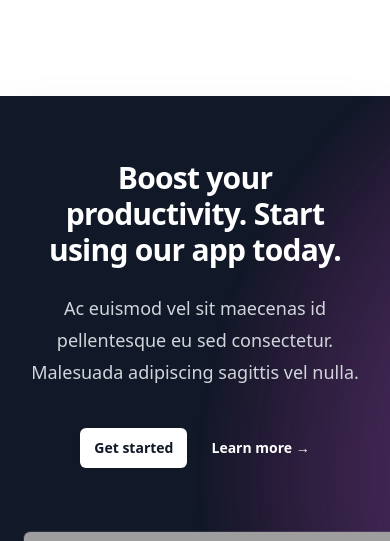
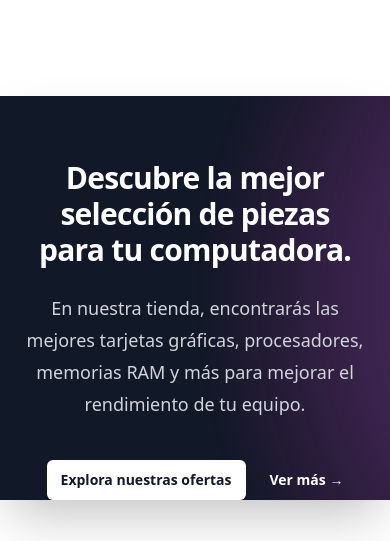
Before and after one commit to dsanchezchu/shop-django-api-restfull, a Django app: page / in a window 390 px wide. Shown: the part 64-605 px from the top of the page. Run offline with Django 5.2, Linux system fonts and the light colour scheme; some libraries are stand-ins or nearby versions; grey boxes are pictures that could not be loaded.

```diff
--- a/mydiego/settings.py
+++ b/mydiego/settings.py
@@ -123,6 +123,10 @@ STATICFILES_DIRS = [
 ]
 
 STATIC_ROOT = os.path.join(BASE_DIR,'static')
+
+MEDIA_URL='media/'
+
+MEDIA_ROOT = os.path.join(BASE_DIR,'media')
 # Default primary key field type
 # https://docs.djangoproject.com/en/5.1/ref/settings/#default-auto-field
 
--- a/mydiego/urls.py
+++ b/mydiego/urls.py
@@ -16,8 +16,10 @@ Including another URLconf
 """
 from django.contrib import admin
 from django.urls import path, include
+from django.conf import settings
+from django.conf.urls.static import static
 
 urlpatterns = [
     path('admin/', admin.site.urls),
     path('',include('shop.urls')),
-]
+] + static(settings.MEDIA_URL, document_root=settings.MEDIA_ROOT)
--- /dev/null
+++ b/requirements.txt
@@ -0,0 +1,5 @@
+asgiref==3.8.1
+Django==5.1.4
+pillow==11.0.0
+sqlparse==0.5.3
+tzdata==2024.2
--- a/shop/models.py
+++ b/shop/models.py
@@ -18,6 +18,7 @@ class Products(models.Model):
     category = models.ForeignKey(Category, on_delete=models.CASCADE, related_name='productsAll')
     is_active = models.BooleanField(default=True)
     created_at = models.DateTimeField(auto_now_add=True)
+    image = models.ImageField(upload_to='products',blank=True, null=True)
 
     class Meta:
         verbose_name_plural = 'Product'
--- a/shop/templates/shop/index.html
+++ b/shop/templates/shop/index.html
@@ -76,7 +76,7 @@
     <main class="bg-zinc-200">
         <div class="bg-white">
             <div class="mx-auto max-w-7xl py-24 sm:px-6 sm:py-32 lg:px-8">
-              <div class="relative isolate overflow-hidden bg-gray-900 px-6 pt-16 shadow-2xl sm:rounded-3xl sm:px-16 md:pt-24 lg:flex lg:gap-x-20 lg:px-24 lg:pt-0">
+              <div class="relative isolate overflow-hidden bg-gray-900 px-6 pt-16 shadow-2xl sm:rounded-3xl sm:px-16 md:pt-24 lg:px-24 lg:pt-0">
                 <svg viewBox="0 0 1024 1024" class="absolute left-1/2 top-1/2 -z-10 size-[64rem] -translate-y-1/2 [mask-image:radial-gradient(closest-side,white,transparent)] sm:left-full sm:-ml-80 lg:left-1/2 lg:ml-0 lg:-translate-x-1/2 lg:translate-y-0" aria-hidden="true">
                   <circle cx="512" cy="512" r="512" fill="url(#759c1415-0410-454c-8f7c-9a820de03641)" fill-opacity="0.7" />
                   <defs>
@@ -87,15 +87,12 @@
                   </defs>
                 </svg>
                 <div class="mx-auto max-w-md text-center lg:mx-0 lg:flex-auto lg:py-32 lg:text-left">
-                  <h2 class="text-balance text-3xl font-semibold tracking-tight text-white sm:text-4xl">Boost your productivity. Start using our app today.</h2>
-                  <p class="mt-6 text-pretty text-lg/8 text-gray-300">Ac euismod vel sit maecenas id pellentesque eu sed consectetur. Malesuada adipiscing sagittis vel nulla.</p>
+                  <h2 class="text-balance text-3xl font-semibold tracking-tight text-white sm:text-4xl">Descubre la mejor selección de piezas para tu computadora.</h2>
+                  <p class="mt-6 text-pretty text-lg/8 text-gray-300">En nuestra tienda, encontrarás las mejores tarjetas gráficas, procesadores, memorias RAM y más para mejorar el rendimiento de tu equipo.</p>
                   <div class="mt-10 flex items-center justify-center gap-x-6 lg:justify-start">
-                    <a href="#" class="rounded-md bg-white px-3.5 py-2.5 text-sm font-semibold text-gray-900 shadow-sm hover:bg-gray-100 focus-visible:outline focus-visible:outline-2 focus-visible:outline-offset-2 focus-visible:outline-white">Get started</a>
-                    <a href="#" class="text-sm/6 font-semibold text-white">Learn more <span aria-hidden="true">→</span></a>
+                    <a href="{% url 'shop:product_list' %}" class="rounded-md bg-white px-3.5 py-2.5 text-sm font-semibold text-gray-900 shadow-sm hover:bg-gray-100 focus-visible:outline focus-visible:outline-2 focus-visible:outline-offset-2 focus-visible:outline-white">Explora nuestras ofertas</a>
+                    <a href="#" class="text-sm/6 font-semibold text-white">Ver más <span aria-hidden="true">→</span></a>
                   </div>
-                </div>
-                <div class="relative mt-16 h-80 lg:mt-8">
-                  <img class="absolute left-0 top-0 w-[57rem] max-w-none rounded-md bg-white/5 ring-1 ring-white/10" src="https://tailwindui.com/plus/img/component-images/dark-project-app-screenshot.png" alt="App screenshot" width="1824" height="1080">
                 </div>
               </div>
             </div>
--- a/shop/templates/shop/product_create.html
+++ b/shop/templates/shop/product_create.html
@@ -13,7 +13,7 @@
           <div class="mt-4 bg-white shadow-md rounded-lg text-left">
             <div class="h-2 bg-purple-400 rounded-t-md"></div>
             <div class="px-8 py-6 ">
-                <form method="post">
+                <form method="post" enctype="multipart/form-data">
                     {% csrf_token %}
                     {{form}}
                     <div class="flex justify-between items-baseline">
--- a/shop/views.py
+++ b/shop/views.py
@@ -32,22 +32,3 @@ class ProductCreateView(CreateView):
     form_class = CustomProductForm
     template_name = "shop/product_create.html"
     success_url = reverse_lazy('shop:product_list')
-
-def product_create(request):
-    if request.method == 'POST':
-        name = request.POST.get("name")
-        description = request.POST.get("description")
-        price = request.POST.get("price")
-        category = request.POST.get("category")
-        category = Category.objects.get(id=category)
-        products = Products.objects.create(
-            name=name,
-            description=description,
-            price=price,
-            category=category
-        )
-        return redirect('shop:product_detail', pk=products.id)
-    context = {
-        'categories' : Category.objects.all()
-    }
-    return render(request,'shop/product_create.html',context)
```
Also changed, not shown: shop/forms.py (+16 -6 lines), shop/templates/shop/product_detail.html (+8 -9 lines), db.sqlite3, media/products/img-1.jpg (renamed from assets/img/img-1.jpg), readme.md (added), shop/migrations/0007_products_image.py (added).
